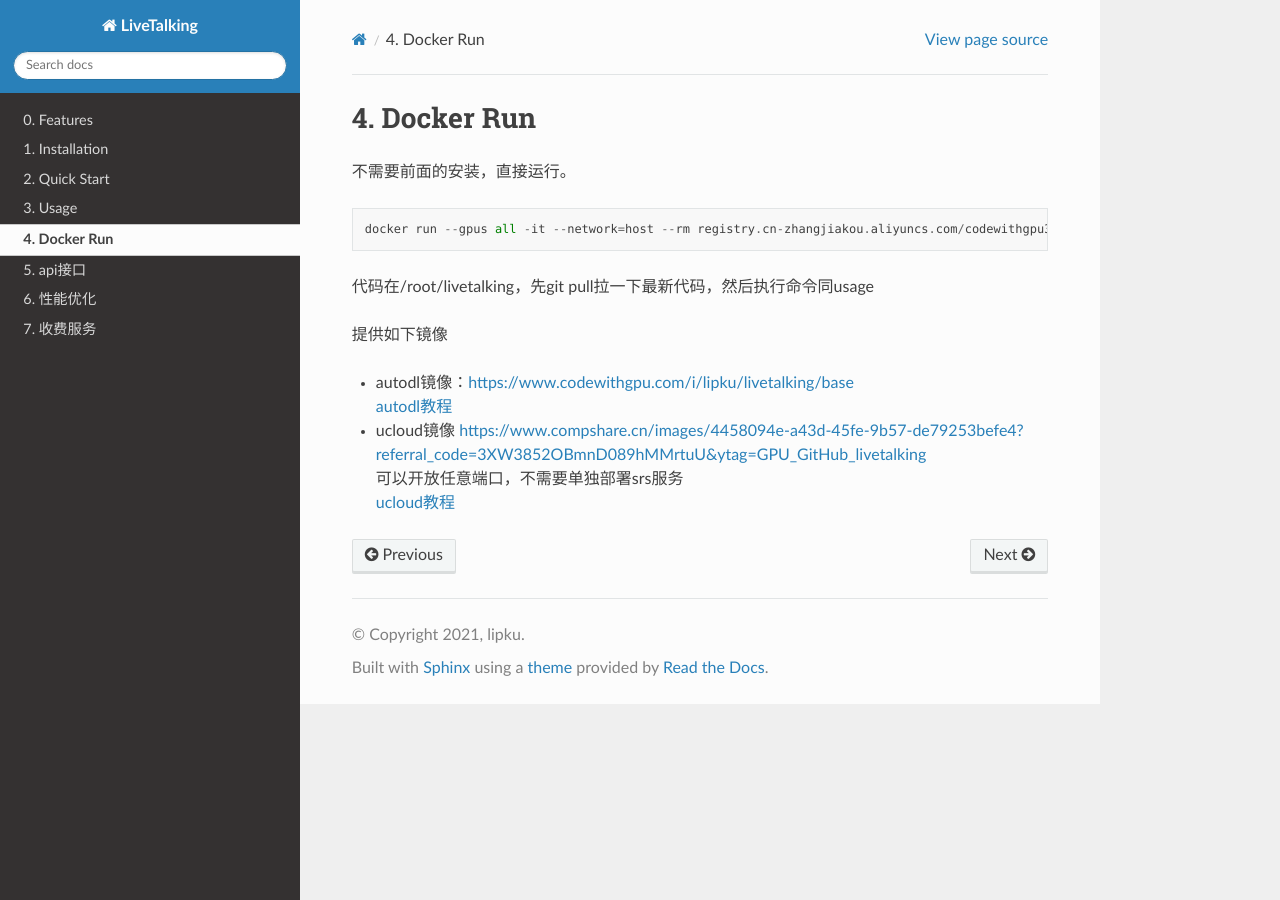
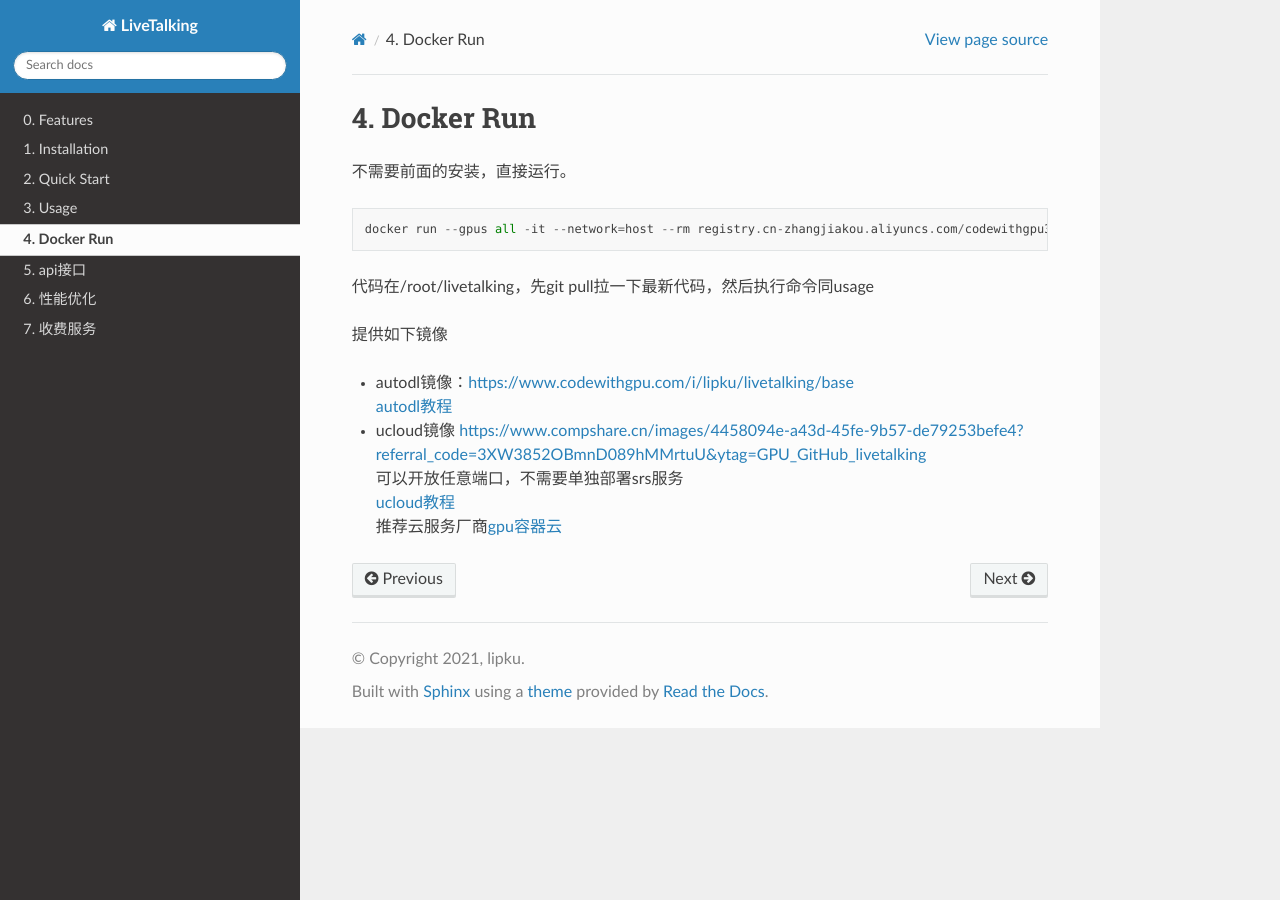
Before and after one commit to lipku/livetalking-doc, a Sphinx documentation site: the page built from docs/source/docker.md, in a window 1280 px wide. Built offline with Sphinx 7.4.7 and the Read the Docs theme 3.1.0, drawn with Linux system fonts in a browser that asks for light colours.

Commit message:
update doc

```diff
--- a/docs/source/docker.md
+++ b/docs/source/docker.md
@@ -11,3 +11,4 @@ docker run --gpus all -it --network=host --rm registry.cn-zhangjiakou.aliyuncs.c
 - ucloud镜像 <https://www.compshare.cn/images/4458094e-a43d-45fe-9b57-de79253befe4?referral_code=3XW3852OBmnD089hMMrtuU&ytag=GPU_GitHub_livetalking>
 可以开放任意端口，不需要单独部署srs服务
 [ucloud教程](ucloud/ucloud.md)
+推荐云服务厂商[gpu容器云](https://www.ucloud.cn/site/active/gpu.html?cps_code=3dbaYol6yIuCwfUspnunTJ)
```
